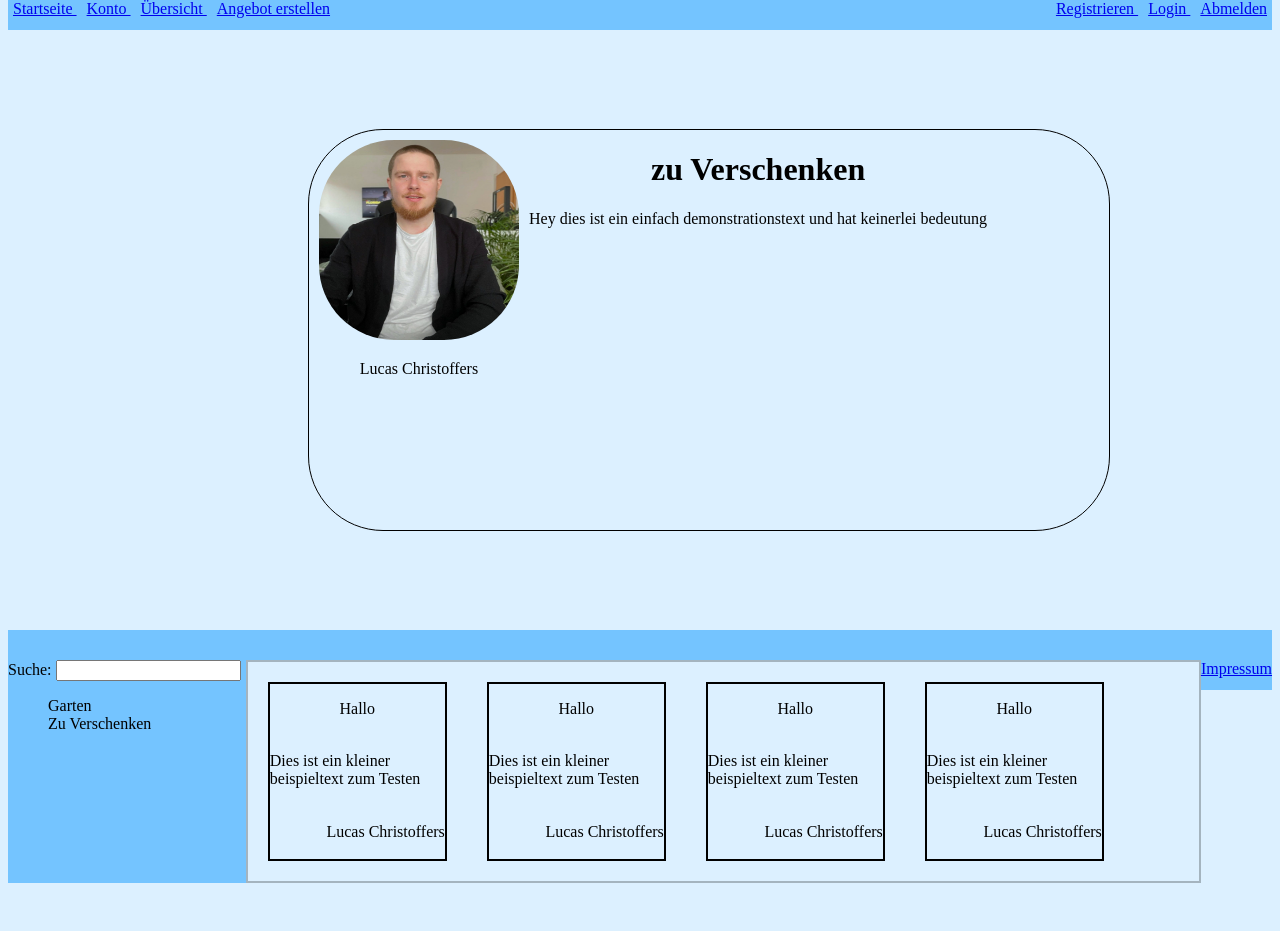
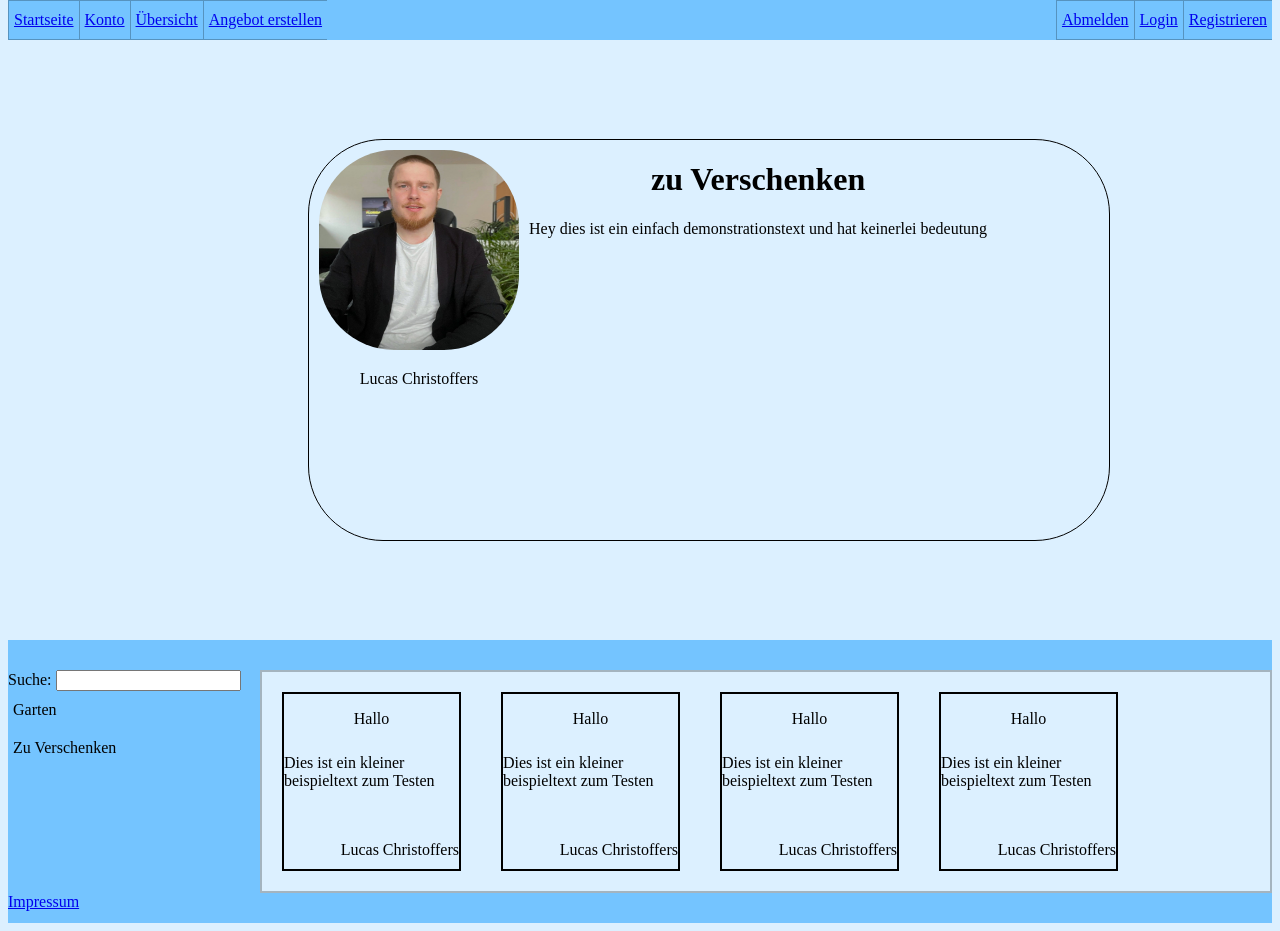
Before and after one commit to Niviera/Website, a PHP site: page / in a window 1280 px wide. Shown: the part 91-1022 px from the top of the page. Before the commit the page ends 974 px from the top, so only its background shows below. Run offline with PHP 8.4, Linux system fonts and the light colour scheme.

Commit message:
bearbeitung: Navigationen

```diff
--- /dev/null
+++ b/CSS/navigation.css
@@ -0,0 +1,65 @@
+/* Alle Style optionen um sämtliche Navigationen zu Designen */
+/* Allgemeine Navigations */
+.navi{
+    background-color: #74c4ff;
+    display: flex;
+}
+
+.navi ul{
+    list-style-type: none;
+    width: 100%;
+    /* Damit die Liste keinen Abstand hat */
+    margin: 0;
+    padding: 0;
+}
+
+.navi li{
+   float: left;
+}
+
+.navi a{
+    display: block;
+    padding: 10px 5px;
+    text-align: center;
+    border: 1px solid #5693BF;
+    border-right: 0px;
+}
+
+.navi a:hover{
+    background-color: #5693BF;
+    color: white;
+}
+
+
+
+
+
+
+/* Navigation Angebotsübersicht */
+.erweitertes_Such_Navi{
+    /* Größe */
+    width: 20%;
+    height: auto;
+
+    /* Design */
+    background-color: #74c4ff
+}
+
+.erweitertes_Such_Navi ul{
+    list-style-type: none;
+
+    /* Damit die Liste keinen Abstand hat */
+    margin: 0;
+    padding: 0;
+}
+
+.erweitertes_Such_Navi a{
+    display: block;
+    padding: 10px 5px;
+    text-decoration: none;
+}
+
+.erweitertes_Such_Navi a:hover{
+    background-color: #5693BF;
+    color: white;
+}
--- a/CSS/startseite.css
+++ b/CSS/startseite.css
@@ -16,8 +16,8 @@
     margin: 20px;
     /* Design innen */
     display: grid;
-    grid-template-rows: 25% 25% 25%px 25%;
-    grid-template-columns: 25% 25% 25%px 25%;
+    grid-template-rows: 25% 25% 25% 25%;
+    grid-template-columns: 25% 25% 25% 25%;
 
 }
 
@@ -54,29 +54,3 @@
     grid-row-start: 4;
     grid-row-end: 4;
 }
-
-/* Navigation Angebotsübersicht */
-
-
-.erweitertes_Such_Navi{
-    /* Größe */
-    width: 20%;
-    height: auto;
-
-    /* Design */
-    background-color: #74c4ff
-}
-
-.erweitertes_Such_Navi > ul{
-    list-style-type: none;
-    width: auto;
-}
-
-.erweitertes_Such_Navi > ul > li > a{
-    display: block;
-}
-
-.erweitertes_Such_Navi > ul> li> a:hover{
-    background-color: black;
-    color: white;
-}
--- a/Ressourcen/nav.php
+++ b/Ressourcen/nav.php
@@ -1,14 +1,11 @@
-<div class="navi" style="background-color: #74c4ff; height:30px">
-      <div style="float: left;">
-            <a href="index.php" style="margin: 5px;"> Startseite </a>
-            <a href="konto_uebersicht.php" style="margin: 5px;"> Konto </a>
-            <a href="uebersicht.php" style="margin: 5px"> Übersicht </a>
-            <a href="angebot_erstellen.php" style="margin: 5px"> Angebot erstellen </a>
-      </div>
-
-      <div style="float: right">
-            <a href="konto_erstellen.php" style="margin: 5px"> Registrieren </a>
-            <a href="login.php" style="margin: 5px;"> Login </a>
-            <a href="index.php" style="margin: 5px;">Abmelden</a>
-      </div>
+<div class="navi">
+      <ul>
+            <li><a href="index.php">Startseite</a></li>
+            <li><a href="konto_uebersicht.php">Konto</a></li>
+            <li><a href="uebersicht.php">Übersicht</a></li>
+            <li><a href="angebot_erstellen.php">Angebot erstellen</a></li>
+            <li style="float: right;"><a href="konto_erstellen.php"> Registrieren </a></li>
+            <li style="float: right;"><a href="login.php"> Login </a></li>
+            <li style="float: right;"><a href="index.php">Abmelden</a></li>
+      </ul>
 </div>
--- a/index.php
+++ b/index.php
@@ -7,6 +7,7 @@
   <meta name="viewport" content="width=device-width, initial-scale=1.0" />
   <!-- Stylesheets -->
   <link rel="stylesheet" type="text/css" href="CSS/startseite.css">
+  <link rel="stylesheet" type="text/css" href="CSS/navigation.css">
   <title>Document</title>
 </head>
 
@@ -46,7 +47,7 @@
   <!-- Trennstrich -->
   <div style="background-color: #74c4ff; height:30px"></div>
   <!-- Box für Liste Angebote -->
-  <div style="height: auto; display: flex">
+  <div style="height: auto; display: flex; width: 100%">
     <!-- erweiterte Suche -->
     <div class="erweitertes_Such_Navi">
       <!-- Suche -->
@@ -86,10 +87,11 @@
         <p class="autor">Lucas Christoffers</p>
       </div>
     </div>
-    <!-- footer -->
-    <?php
-    include "Ressourcen/footer.php";
-    ?>
+  </div>
+  <!-- footer -->
+  <?php
+  include "Ressourcen/footer.php";
+  ?>
 </body>
 
 </html>
```
